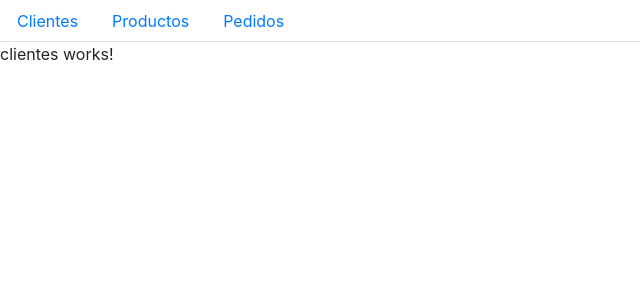
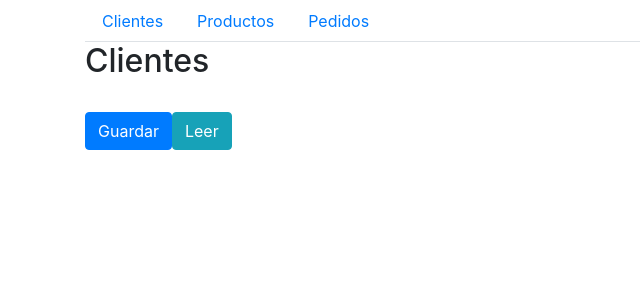
Before and after one commit to StarFenix/Pedidos, an Angular app: page / in a window 1280 px wide. Shown: the top 300 px of the page, without its empty margins (0-640 px from the left). Built offline with nearby package versions, Linux system fonts and the light colour scheme.

Commit message:
LocalStorage - SetItem y GetItem

```diff
--- a/src/app/clientes/clientes.component.html
+++ b/src/app/clientes/clientes.component.html
@@ -1 +1,11 @@
-<p>clientes works!</p>
+<div class="container">
+  <h2>Clientes</h2>
+  <br>
+  <button class="btn btn-primary" (click)="guardarCliente()">Guardar</button>
+  <button class="btn btn-info" (click)="leerCliente()">Leer</button>
+  <br><br>
+  <div *ngFor ="let cliente of clientes">
+    <p>Cliente: {{ cliente.nombre }} </p>
+    <p>Edad: {{ cliente.edad }} </p>
+  </div>
+</div>
--- a/src/app/clientes/clientes.component.ts
+++ b/src/app/clientes/clientes.component.ts
@@ -1,4 +1,10 @@
 import { Component, OnInit } from '@angular/core';
+
+interface Clientes{
+  nombre: string;
+  apellido: string;
+  edad: number;
+}
 
 @Component({
   selector: 'app-clientes',
@@ -6,10 +12,29 @@ import { Component, OnInit } from '@angular/core';
   styleUrls: ['./clientes.component.css']
 })
 export class ClientesComponent implements OnInit {
-
+  clientes: Array<Clientes> = new Array<Clientes>();
   constructor() { }
 
   ngOnInit(): void {
+    /*this.clientes.push({
+      nombre: "Jazmín",
+      apellido: "Santiago",
+      edad: 23
+    },
+    {
+      nombre: "Saúl",
+      apellido: "Torres",
+      edad: 25
+    }
+    ) */
+  }
+
+  guardarCliente(){
+    localStorage.setItem("clientes", JSON.stringify(this.clientes))
+  }
+
+  leerCliente(){
+    this.clientes = JSON.parse(localStorage.getItem("clientes"))
   }
 
 }
--- a/src/app/encabezado/encabezado.component.html
+++ b/src/app/encabezado/encabezado.component.html
@@ -1,6 +1,7 @@
+<div class="container">
 <ul class="nav nav-tabs">
   <li class="nav-item">
-    <a class="nav-link" routerLink="/clientes">Clientes</a>
+    <a class="nav-link" routerLink="">Clientes</a>
   </li>
   <li class="nav-item">
     <a class="nav-link" routerLink= "/productos">Productos</a>
@@ -9,3 +10,4 @@
     <a class="nav-link" routerLink="pedidos">Pedidos</a>
   </li>
 </ul>
+</div>
--- a/src/app/pedidos/pedidos.component.html
+++ b/src/app/pedidos/pedidos.component.html
@@ -1 +1,3 @@
-<p>pedidos works!</p>
+<div class="container">
+  <p>pedidos works!</p>
+</div>
--- a/src/app/productos/productos.component.html
+++ b/src/app/productos/productos.component.html
@@ -1 +1,3 @@
-<p>productos works!</p>
+<div class="container">
+  <p>productos works!</p>
+</div>
```
